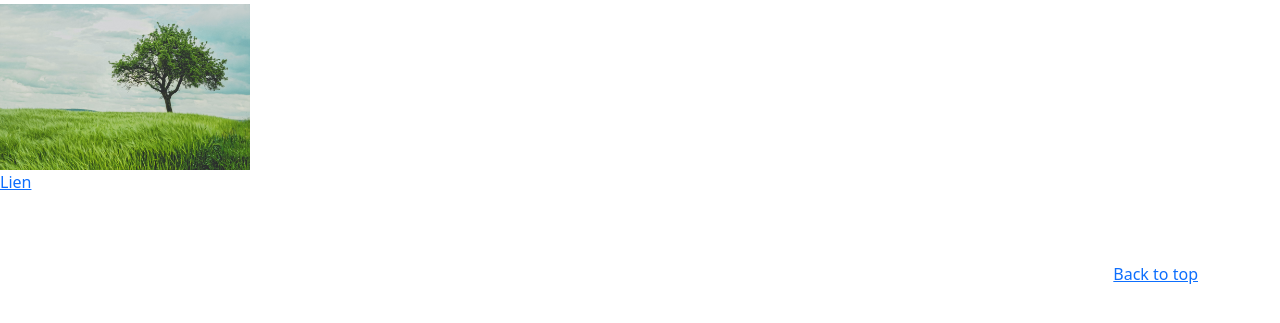
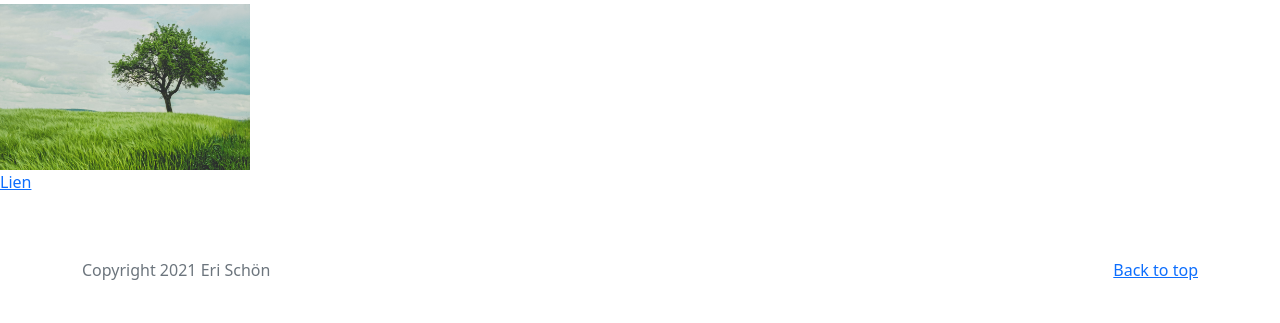
Before and after one commit to erischon/personal_portfolio_project, a Django app: page / in a window 1280 px wide. Shown: the part 218-541 px from the top of the page. Run offline with Django 3.2, Linux system fonts and the light colour scheme; data comes from the database, SQL or seed files in the repository; some libraries are stand-ins or nearby versions.

Commit message:
Update base.html

```diff
--- a/portfolio/templates/portfolio/base.html
+++ b/portfolio/templates/portfolio/base.html
@@ -37,12 +37,16 @@
 
   {% block content %}{% endblock %}
 
+
+
+
+
   <footer class="text-muted py-5">
     <div class="container">
       <p class="float-end mb-1">
         <a href="#">Back to top</a>
       </p>
-    <p class="mb-1"></p>
+      <p class="mb-1">Copyright 2021 Eri Schön</p>
       <p class="mb-0"></p>
     </div>
   </footer>
```
Lines whose indentation alone changed are shown as unchanged.
